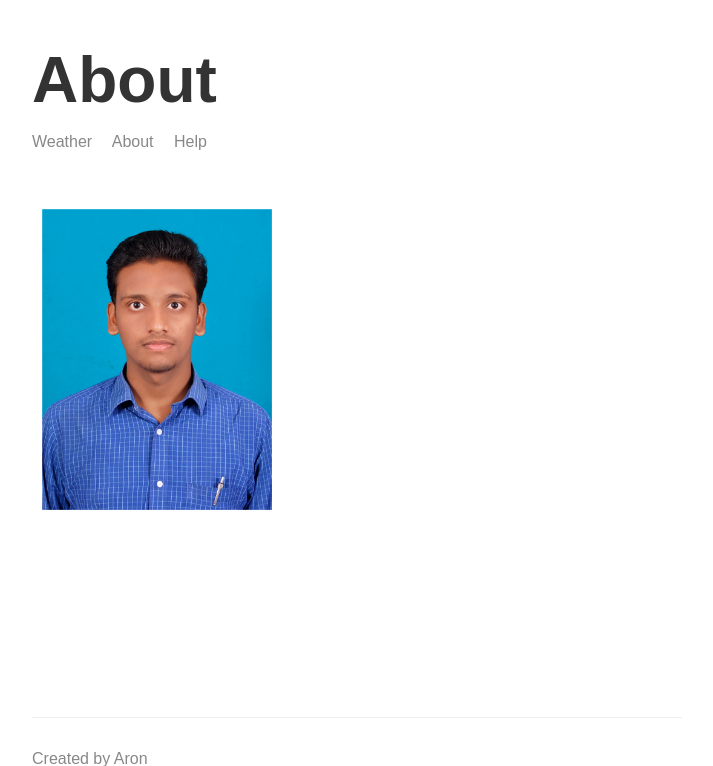
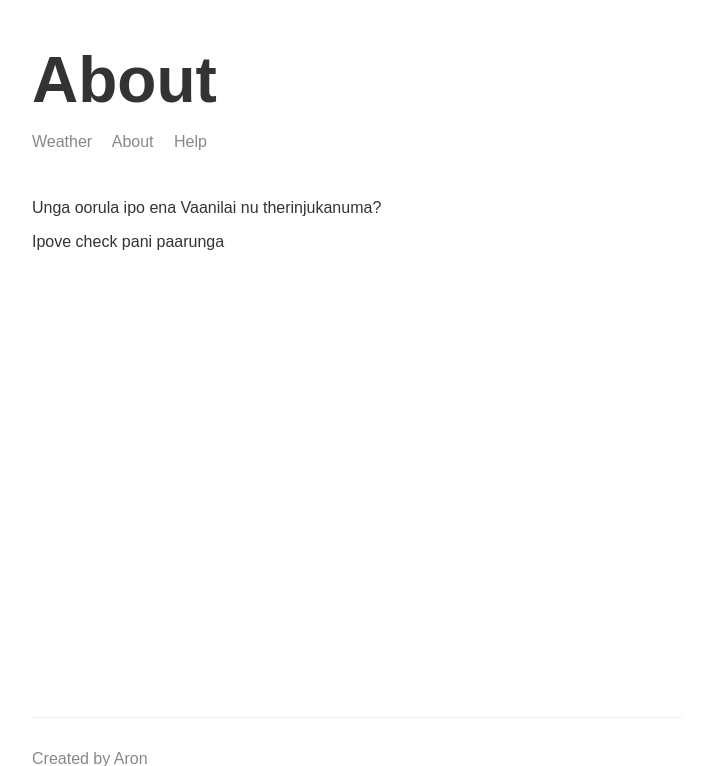
Before and after one commit to aronvel/weatherapp, a Node server app: page /about in a window 1280 px wide. Shown: the top 766 px of the page, without its empty margins (283-996 px from the left). Run offline with Node 20, Linux system fonts and the light colour scheme.

Commit message:
name changes

```diff
--- a/templates/views/about.hbs
+++ b/templates/views/about.hbs
@@ -7,7 +7,9 @@
     <body>
         <div class="main-content">
         {{>header}}
-        <img class="portrait" src="/img/me.png">
+        {{!-- <img class="portrait" src="/img/me.png"> --}}
+        <p>Unga oorula ipo ena Vaanilai nu therinjukanuma?</p>
+        <p>Ipove check pani paarunga</p>
         </div>
         {{>footer}}
     </body>
--- a/templates/views/index.hbs
+++ b/templates/views/index.hbs
@@ -1,7 +1,7 @@
 <!DOCTYPE html>
 <html>
 <head>
-    <title>Weather</title>
+    <title>Yeno Vaanilai Maarudhey</title>
     <link rel="icon" href="/img/weather.png">
     <link rel="stylesheet" href="/css/styles.css">
 
```
